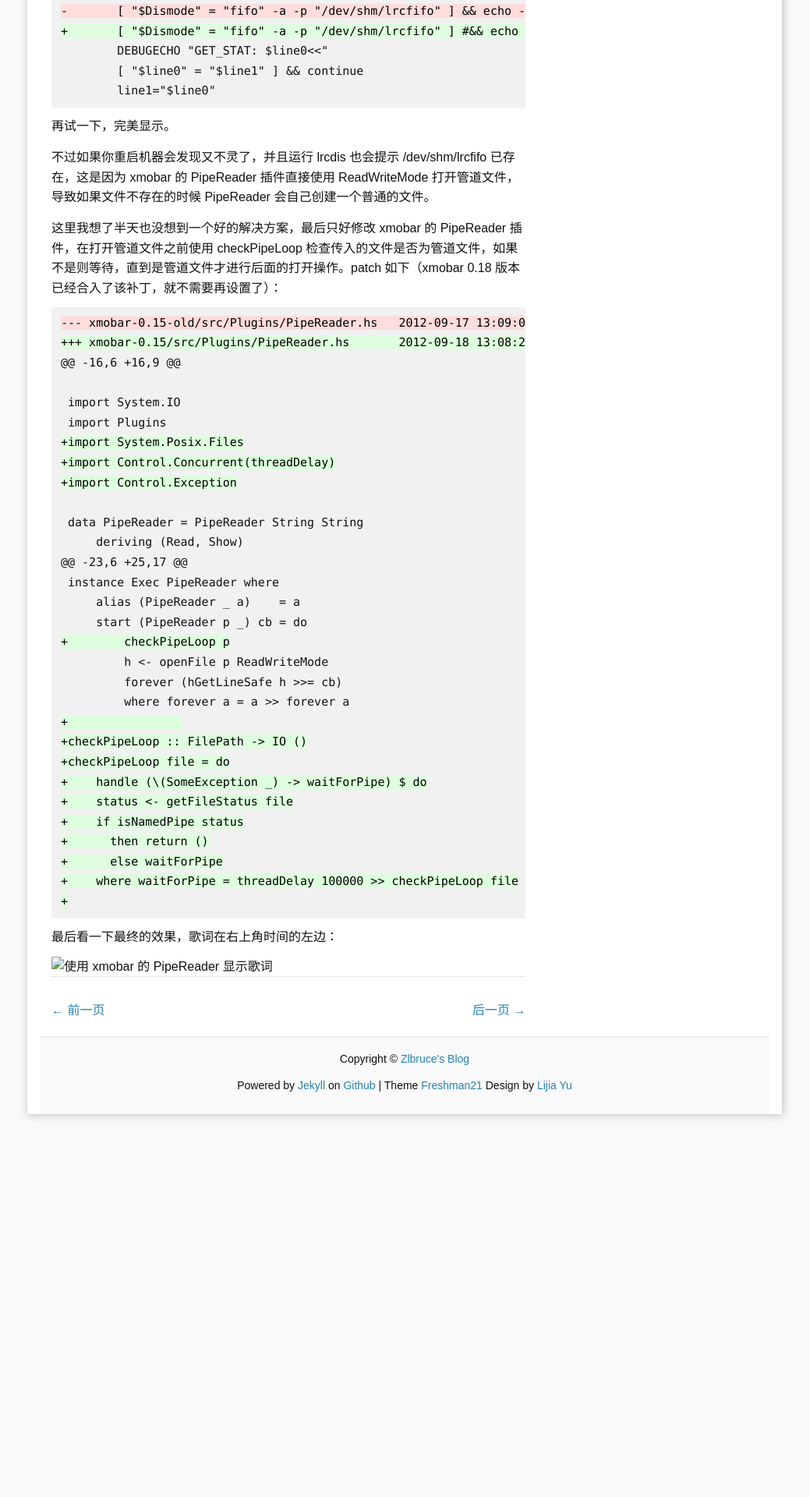
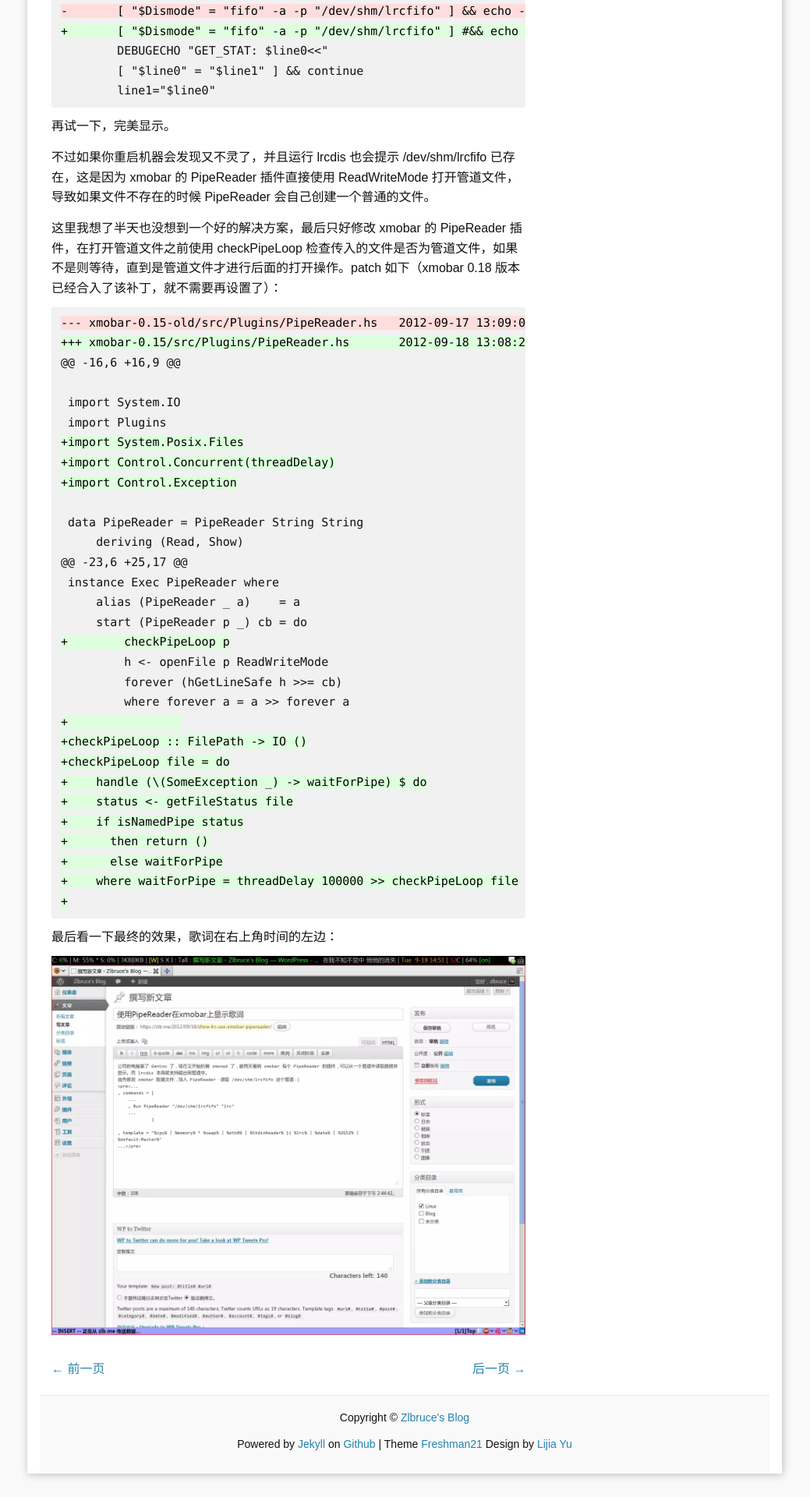
Before and after one commit to zlbruce/zlbruce.github.io, a Jekyll site: the page built from _posts/2012-09-18-show-lrc-with-xmobar-pipereader.md, in a window 1280 px wide. Shown: the part 1550-3470 px from the top of the page at 78% size, without its empty margins (121-1160 px from the left). Built offline with Jekyll 4.4.1, drawn with Linux system fonts in a browser that asks for light colours; comment, search, counter and statistics services are not loaded; before the commit the page ends 3009 px from its top, so only the background shows below that.

Commit message:
图片链接地址错误

```diff
--- a/_posts/2012-09-18-show-lrc-with-xmobar-pipereader.md
+++ b/_posts/2012-09-18-show-lrc-with-xmobar-pipereader.md
@@ -107,7 +107,7 @@ tags:
 
 最后看一下最终的效果，歌词在右上角时间的左边：
 
-{% include picture.html img='/images/2020-09/show-lrc-with-xmobar-pipereader.png' alt='使用 xmobar 的 PipeReader 显示歌词' %}
+{% include picture.html img='/images/2012-09/show-lrc-with-xmobar-pipereader.png' alt='使用 xmobar 的 PipeReader 显示歌词' %}
 
 
  [1]: http://xmonad.org/ "xmonad"
```
